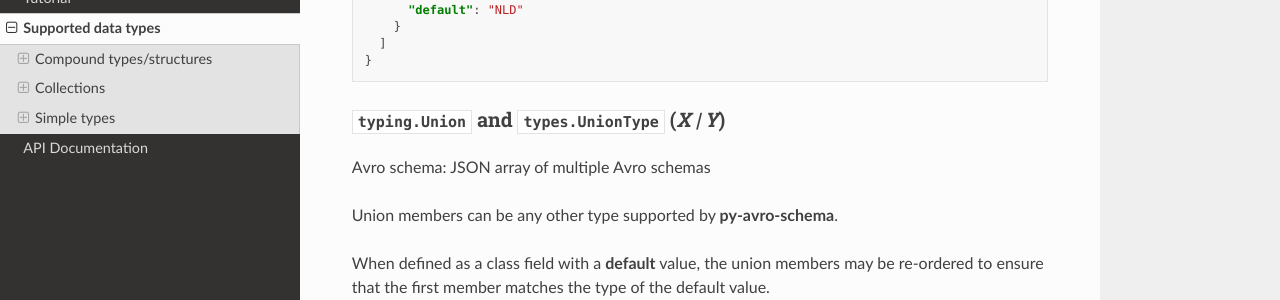
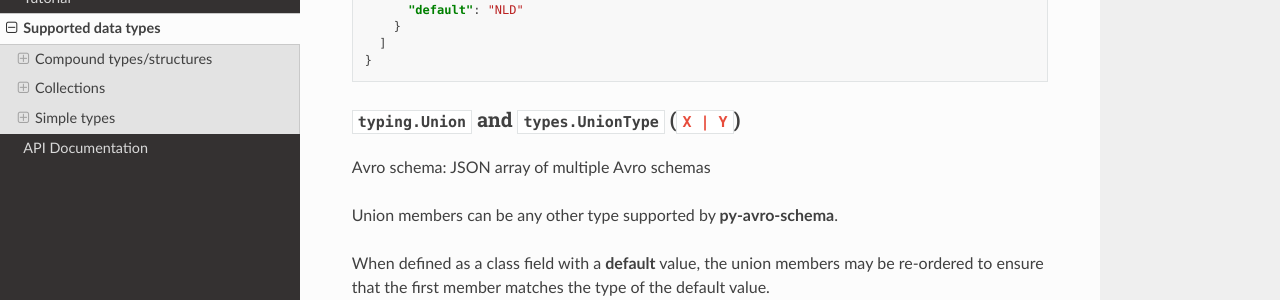
Before and after one commit to jpmorganchase/py-avro-schema, a Sphinx documentation site: the page built from docs/types.rst, in a window 1280 px wide and 900 px high, scrolled down 3486 px. Shown: the part 154-454 px from the top of the window. Built offline with Sphinx 7.4.7 and the Read the Docs theme 2.0.0, drawn with Linux system fonts in a browser that asks for light colours.

Commit message:
RST formatting

```diff
--- a/docs/types.rst
+++ b/docs/types.rst
@@ -186,7 +186,7 @@ Is output as:
    }
 
 
-:class:`typing.Union` and :class:`types.UnionType` (`X | Y`)
+:class:`typing.Union` and :class:`types.UnionType` (``X | Y``)
 ~~~~~~~~~~~~~~~~~~~~~~~~~~~~~~~~~~~~~~~~~~~~~~~~~~~~~~~~~~~~
 
 Avro schema: JSON array of multiple Avro schemas
```
